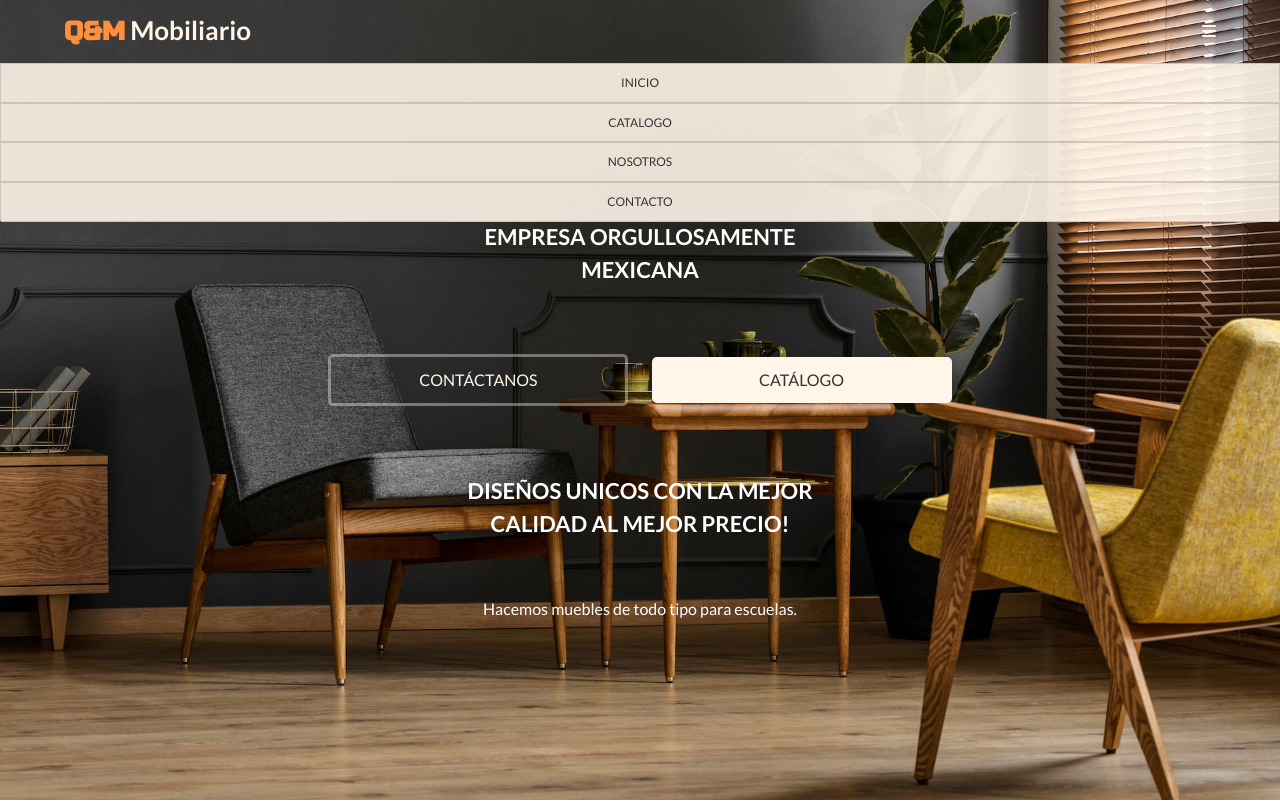
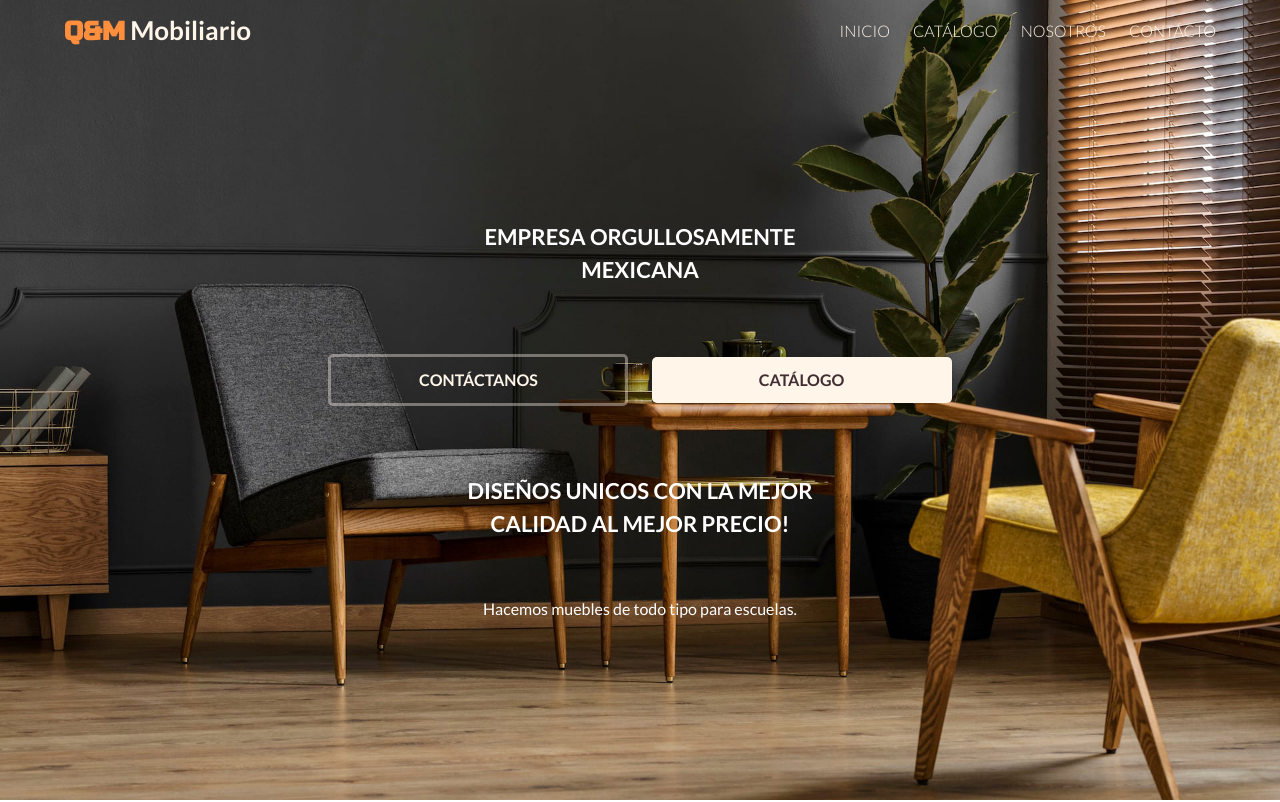
Before and after one commit to LuisPerez1923/qymmob-web, a plain HTML site: page index.html in a window 1280 px wide. Shown: the top 802 px of the page. Drawn offline with Linux system fonts and the light colour scheme.

Commit message:
Se agrego el menu para la version Desktop y se modificaron los botones

```diff
--- a/css/estilos.css
+++ b/css/estilos.css
@@ -51,7 +51,7 @@ h4 {
 }
 
 .seccion {
-    margin-top: 4rem;
+    margin-top: 8rem;
 }
 
 .fw-300 {
@@ -91,6 +91,7 @@ h4 {
     border-radius: .5rem;
     text-decoration: none;
     line-height: 1!important;
+    font-weight: 700;
 }
 
 .btn-primary {
@@ -99,7 +100,7 @@ h4 {
 }
 
 .btn-primary:hover {
-    background-color: #402e32ec;
+    background-color: #352c2ee8;
     color: #fff5e9;
     transition: 1s;
 }
@@ -149,6 +150,34 @@ h4 {
     padding: 1.2rem 0;
     font-size: 1.2rem;
     border: 1px solid #402e322f;
+}
+
+.desk-navbar {
+    display: none;
+}
+
+@media (min-width: 768px) {
+    .top-header i,
+    .navbar {
+        display: none;
+    }
+    .desk-navbar {
+        display: initial;
+    }
+    .desk-navbar a {
+        color: #fff5e9;
+        text-decoration: none;
+        margin-right: 2rem;
+        font-weight: 300;
+        text-transform: uppercase;
+    }
+    .desk-navbar a:last-of-type {
+        margin-right: 0;
+    }
+    .desk-navbar a:hover {
+        color: #ff8e3db6;
+        transition: .5s;
+    }
 }
 
 .bg-header {
--- a/index.html
+++ b/index.html
@@ -21,12 +21,18 @@
             <div class="top-header contenedor">
                 <h1><span>Q&M</span> Mobiliario</h1>
                 <i class="fas fa-bars"></i>
+                <nav class="desk-navbar">
+                    <a href="#">Inicio</a>
+                    <a href="#">Catálogo</a>
+                    <a href="#">Nosotros</a>
+                    <a href="#">Contácto</a>
+                </nav>
             </div>
             <nav class="navbar">
                 <a href="#">Inicio</a>
-                <a href="#">Catalogo</a>
+                <a href="#">Catálogo</a>
                 <a href="#">Nosotros</a>
-                <a href="#">Contacto</a>
+                <a href="#">Contácto</a>
             </nav>
         </div>
         <div class="bg-header contenido-header">
```
